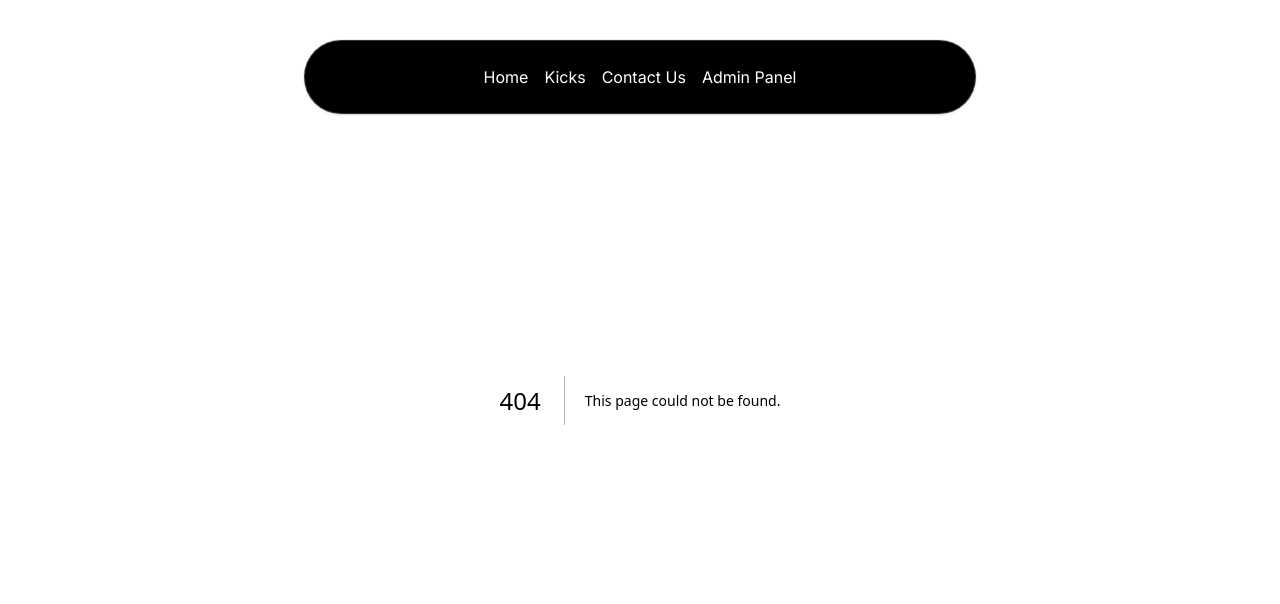
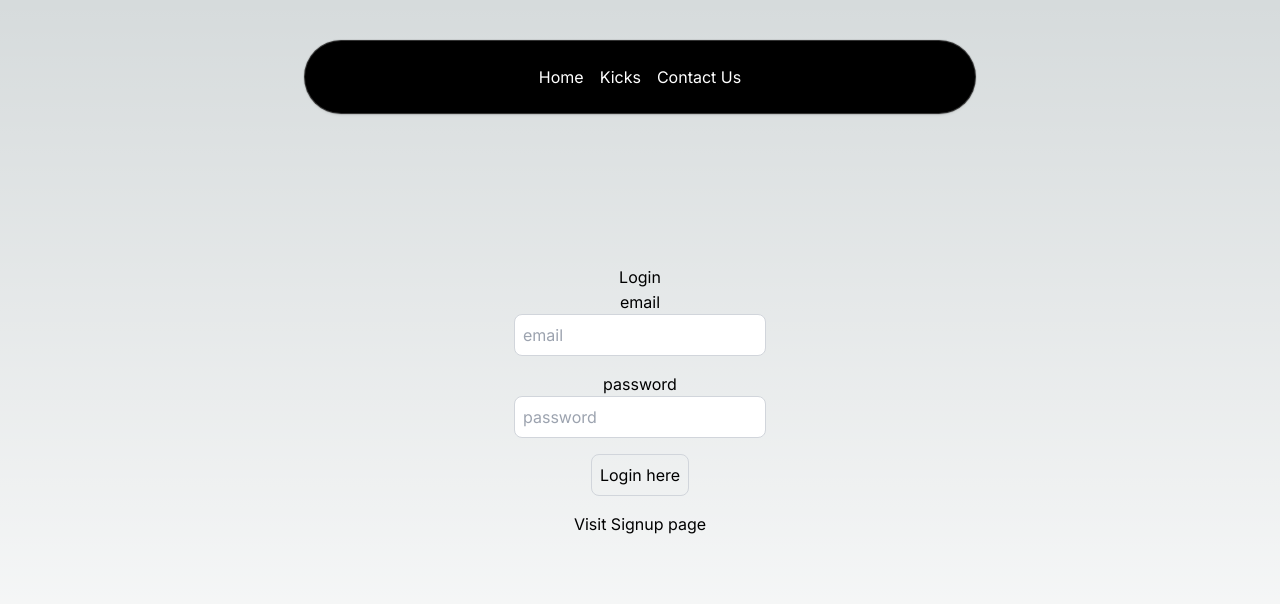
Before and after one commit to ahanaftanvir40/trendykicks_nextjs, a Next.js app: page /login in a window 1280 px wide. Before the commit this address had no page. Shown: the top 604 px of the page. Built offline with nearby package versions, Linux system fonts and the light colour scheme; no server answers.

Commit message:
implemented next auth with session

```diff
--- a/package.json
+++ b/package.json
@@ -22,6 +22,7 @@
     "mini-svg-data-uri": "^1.4.4",
     "mongoose": "^8.5.2",
     "next": "14.2.5",
+    "next-auth": "^4.24.7",
     "nodemailer": "^6.9.14",
     "react": "^18",
     "react-dom": "^18",
--- /dev/null
+++ b/src/app/(auth)/login/page.tsx
@@ -0,0 +1,72 @@
+'use client'
+import { useRouter } from 'next/navigation'
+import React, { useState } from 'react'
+import axios from 'axios'
+import Link from 'next/link'
+import { signIn } from 'next-auth/react'
+
+function page() {
+
+    const router = useRouter()
+
+    const [user, setUser] = useState({
+        email: '',
+        password: ''
+    })
+
+    const [buttonDisabled, setButtonDisabled] = useState(false)
+    const [loading, setLoading] = useState(false)
+
+    const onLogin = async () => {
+        try {
+            setLoading(true)
+            await signIn('credentials', {
+                email: user.email,
+                password: user.password,
+                callbackUrl: '/'
+            })
+
+
+
+        } catch (error: any) {
+            console.log('Login Failed', error.message);
+
+
+        } finally {
+            setLoading(false)
+        }
+
+    }
+
+    return (
+        <div className="flex flex-col items-center justify-center min-h-screen py-2">
+            <h1>{loading ? "Processing" : "Login"}</h1>
+            <hr />
+
+            <label htmlFor="email">email</label>
+            <input
+                className="p-2 border border-gray-300 rounded-lg mb-4 focus:outline-none focus:border-gray-600 text-black"
+                id="email"
+                type="email"
+                value={user.email}
+                onChange={(e) => setUser({ ...user, email: e.target.value })}
+                placeholder="email"
+            />
+            <label htmlFor="password">password</label>
+            <input
+                className="p-2 border border-gray-300 rounded-lg mb-4 focus:outline-none focus:border-gray-600 text-black"
+                id="password"
+                type="password"
+                value={user.password}
+                onChange={(e) => setUser({ ...user, password: e.target.value })}
+                placeholder="password"
+            />
+            <button
+                onClick={onLogin}
+                className="p-2 border border-gray-300 rounded-lg mb-4 focus:outline-none focus:border-gray-600">Login here</button>
+            <Link href="/">Visit Signup page</Link>
+        </div>
+    )
+}
+
+export default page
--- /dev/null
+++ b/src/app/api/auth/[...nextauth]/options.ts
@@ -0,0 +1,72 @@
+import bcrypt from 'bcryptjs';
+import { NextAuthOptions } from "next-auth";
+import CredentialsProvider from "next-auth/providers/credentials";
+import UserModel from "@/models/User";
+import { connect } from "@/dbConfig/dbConfig";
+connect()
+
+export const authOptions: NextAuthOptions = {
+    providers: [
+        CredentialsProvider({
+            name: 'Credentials',
+            credentials: {
+                email: { label: "email", type: "email" },
+                password: { label: "password", type: "password" }
+            },
+            async authorize(credentials: any): Promise<any> {
+
+                try {
+                    const user = await UserModel.findOne({ email: credentials.email })
+
+                    if (!user) {
+                        throw new Error('User Doesnt Exist Please Signup')
+                    }
+                    if (!user.isVerified) {
+                        throw new Error('Please Verify Your Email')
+                    }
+
+                    const result = await bcrypt.compare(credentials.password, user.password)
+
+                    if (!result) {
+                        throw new Error('Invalid Credentials')
+                    } else {
+                        return user
+                    }
+
+                } catch (error: any) {
+                    throw new Error(error)
+                }
+            }
+
+        })
+    ],
+    callbacks: {
+
+        async jwt({ token, user }) {
+
+            if (user) {
+                token._id = user._id?.toString()
+                token.email = user.email
+                token.isAdmin = user.isAdmin
+
+            }
+            return token
+        },
+        async session({ session, token }) {
+            if (token) {
+                session.user._id = token._id
+                session.user.email = token.email
+                session.user.isAdmin = token.isAdmin
+            }
+            return session
+        },
+    },
+    pages: {
+        signIn: '/signin'
+    },
+    session: {
+        strategy: 'jwt'
+    },
+    secret: process.env.NEXT_AUTH
+
+}
--- /dev/null
+++ b/src/app/api/auth/[...nextauth]/route.ts
@@ -0,0 +1,6 @@
+import NextAuth from "next-auth/next";
+import { authOptions } from "./options";
+
+const handler = NextAuth(authOptions)
+
+export {handler as GET, handler as POST}
--- a/src/app/components/NavBar.tsx
+++ b/src/app/components/NavBar.tsx
@@ -3,9 +3,19 @@ import React, { useState } from "react";
 import { HoveredLink, Menu, MenuItem, ProductItem } from "./ui/navbar-menu";
 import { cn } from "../utils/cn";
 import Link from "next/link";
+import { useSession } from "next-auth/react";
+
+
+
 
 
 function NavBar({ className }: { className?: string }) {
+
+
+    const { data: session, status } = useSession()
+    console.log("session: ", session?.user);
+
+
     const [active, setActive] = useState<string | null>(null);
     return (
         <div className={cn("fixed top-10 inset-x-0 max-w-2xl mx-auto z-50", className)}>
@@ -20,6 +30,7 @@ function NavBar({ className }: { className?: string }) {
                     <div className="flex flex-col space-y-4 text-sm">
                         <HoveredLink href='/products'>All Products</HoveredLink>
 
+
                     </div>
 
                 </MenuItem>
@@ -27,7 +38,7 @@ function NavBar({ className }: { className?: string }) {
                     <MenuItem setActive={setActive} active={active} item="Contact Us">
                     </MenuItem>
                 </Link>
-
+                {session && session.user.isAdmin && (
                     <MenuItem setActive={setActive} active={active} item="Admin Panel">
                         <div className="flex flex-col space-y-4 text-sm">
                             <HoveredLink href='/adminpanel/add'>Add Products</HoveredLink>
@@ -38,6 +49,11 @@ function NavBar({ className }: { className?: string }) {
                         </div>
 
                     </MenuItem>
+                )}
+
+
+
+
 
             </Menu>
 
--- a/src/app/layout.tsx
+++ b/src/app/layout.tsx
@@ -2,6 +2,7 @@ import type { Metadata } from "next";
 import { Inter } from "next/font/google";
 import "./globals.css";
 import NavBar from "./components/NavBar";
+import AuthProvider from "@/context/AuthProvider";
 
 const inter = Inter({ subsets: ["latin"] });
 
@@ -10,6 +11,7 @@ export const metadata: Metadata = {
   description: "Generated by create next app",
 };
 
+
 export default function RootLayout({
   children,
 }: Readonly<{
@@ -17,6 +19,7 @@ export default function RootLayout({
 }>) {
   return (
     <html lang="en" className="dark">
+      <AuthProvider>
         <body className={inter.className}>
           <div className="relative w-full flex justify-center items-center">
             <NavBar />
@@ -24,6 +27,7 @@ export default function RootLayout({
 
           {children}
         </body>
+      </AuthProvider>
     </html>
   );
 }
--- a/src/app/products/page.tsx
+++ b/src/app/products/page.tsx
@@ -6,7 +6,9 @@ import { CardBody, CardContainer, CardItem } from "../components/ui/3d-card";
 import Link from 'next/link';
 import axios from 'axios';
 
-interface Product{
+
+
+interface Product {
     _id: string,
     name: string,
     brand: string,
@@ -20,18 +22,20 @@ interface Product{
     description: string
 }
 
-function ProductPage() {
-    const [products , setProducts] = useState<Product[]>([])
 
-    useEffect(()=>{
-        const fetchProducts =async () => {
+
+function ProductPage({tokenData}:any) {
+    const [products, setProducts] = useState<Product[]>([])
+
+    useEffect(() => {
+        const fetchProducts = async () => {
             const response = await axios.get(`/api/product/getproducts`)
             console.log(response.data.data);
             setProducts(response.data.data)
 
         }
         fetchProducts()
-    } , [])
+    }, [])
 
     return (
         <div className='min-h-screen bg-black py-12 pt-36'>
--- /dev/null
+++ b/src/app/utils/getTokenData.ts
@@ -0,0 +1,15 @@
+import jwt from 'jsonwebtoken'
+import { NextRequest, NextResponse } from 'next/server';
+
+export async function getTokenData(request: NextRequest) {
+
+    try {
+        const token = request.cookies.get('token')?.value || ""
+        const decodedToken = jwt.verify(token, process.env.JWT_SECRET!)
+        console.log("Decoded Token: ", decodedToken);
+
+        return ( decodedToken )
+    } catch (error: any) {
+        throw new Error(error)
+    }
+}
--- /dev/null
+++ b/src/context/AuthProvider.tsx
@@ -0,0 +1,13 @@
+'use client'
+import { SessionProvider } from 'next-auth/react'
+
+
+function AuthProvider({ children }: { children: React.ReactNode }) {
+    return (
+        <SessionProvider>
+            {children}
+        </SessionProvider>
+    )
+}
+
+export default AuthProvider
```
Also changed, not shown: src/types/next-auth.d.ts (added, +27 -0 lines), src/app/(auth)/verifyemail/page.tsx (renamed from src/app/verifyemail/page.tsx), 1 other file (tests, documents, lock files or other folders). Lines whose indentation alone changed are shown as unchanged.
